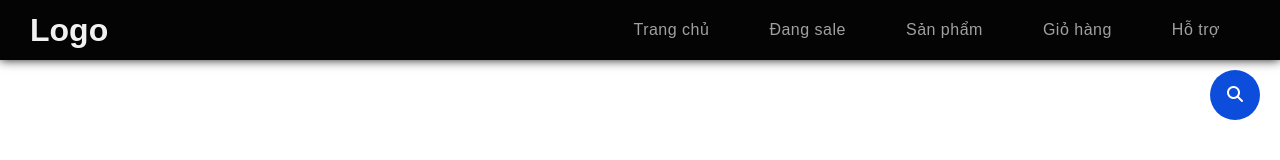
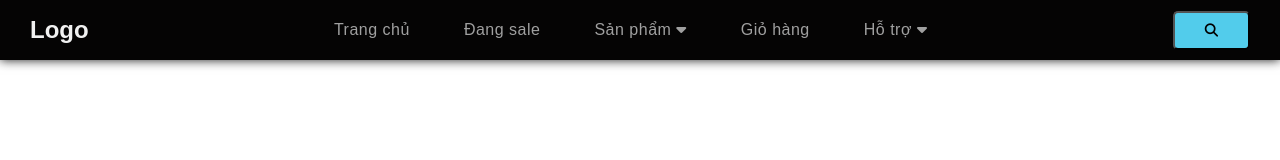
Before and after one commit to KiliousKry/Shopping-Web, a plain HTML site: page index.html in a window 1280 px wide. Drawn offline with Linux system fonts and the light colour scheme.

Commit message:
remake header

```diff
--- a/index.html
+++ b/index.html
@@ -5,36 +5,46 @@
     <meta http-equiv="X-UA-Compatible" content="IE=edge">
     <meta name="viewport" content="width=device-width, initial-scale=1.0">
     <link rel="stylesheet" href="style.css">
-    <link rel="stylesheet" href="https://cdnjs.cloudflare.com/ajax/libs/font-awesome/6.2.0/css/all.min.css">
+    <link rel="stylesheet" href="https://cdnjs.cloudflare.com/ajax/libs/font-awesome/6.2.0/css/all.min.css" type='text/css'>
     <title>Shopping</title>
 </head>
 <body>
     <div class="main">
-        <div class="main-header">
-            <div class="main-header-logo">
-                <h1><a href="#">Logo</a></h1>
-            </div>
-            <div class="navbar">
-                <ul class="navbar-items">
-                    <li><a href="" class="active">Trang chủ</a></li>
+        <header>
+            <a href="#" class="logo">Logo</a>
+            <nav class="nav" id="navactive">
+                <ul class="nav-items">
+                    <li><a href="">Trang chủ</a></li>
                     <li><a href="">Đang sale</a></li>
                     <li>
-                        <a href="">Sản phẩm</a>
-                        <ul class="subnav-items">
-                            <li><a href="">Quần áo</a></li>
-                            <li><a href="">Giày dép</a></li>
-                            <li><a href="">Đồ điện tử</a></li>
-                        </ul>
+                        <a href="">Sản phẩm <i class="fa-sharp fa-solid fa-caret-down"></i></a>
+
+                        <div class="nav-items-dropdown__menu">
+                            <ul>
+                                <li><a href="">Quần áo</a></li>
+                                <li><a href="">Mỹ phẩm</a></li>
+                                <li><a href="">Điện thoại</a></li>
+                            </ul>
+                        </div>
+
                     </li>
                     <li><a href="">Giỏ hàng</a></li>
-                    <li><a href="">Hỗ trợ</a></li>
+                    <li>
+                        <a href="">Hỗ trợ <i class="fa-sharp fa-solid fa-caret-down"></i></a>
+
+                        <div class="nav-items-dropdown__menu">
+                            <ul>
+                                <li><a href="">Test 1</a></li>
+                                <li><a href="">Test 2</a></li>
+                                <li><a href="">Test 3</a></li>
+                            </ul>
+                        </div>
+                    </li>
                 </ul>
-            </div>
-        </div>
-        <div class="timkiem">
-            <a href=""><i class="fa-solid fa-magnifying-glass"></i></a>
-        </div>
-        <!--<h1 class="title">Chào mừng bạn tới Shop online!</h1>-->
+            </nav>
+            <a href="" class="search"><button><i class="fa fa-magnifying-glass"></i></button></a>
+        </header>
     </div>
+
 </body>
 </html>
--- a/style.css
+++ b/style.css
@@ -5,105 +5,98 @@
 }
 
 
+header a {
+    text-decoration: none;
+    font-family: 'Poppins', sans-serif;
+    color: #a0a0a0;
+}
+
 /*Header*/
 
-.main-header {
-    overflow: hidden;
+header {
     display: flex;
     justify-content: space-between;
     align-items: center;
     padding: 20px 30px;
     background-color: rgb(5, 4, 4);
-    height: 60px;
+    box-shadow: 0 0 10px rgba(0, 0, 0, 0.9);
     position: fixed;
     right: 0;
     left: 0;
-    top: 0;
-    box-shadow: 0 0 10px rgba(0, 0, 0, 0.9);;
+    height: 60px;
+    width: 100%;
+    z-index: 1;
 }
 
-.main-header a {
-    font-weight: 100;
-    color: #a0a0a0;
-    font-family: 'Poppins', sans-serif;
+.logo {
+    cursor: pointer;
+    color: #f1f1f1 !important;
+    font-weight: 800 !important;
+    font-size: 24px;
 }
 
-.main-header-logo a {
-    text-decoration: none;
-    font-weight: 800 !important;
-    color: #f1f1f1 !important;
+.nav-items li{
+    position: relative;
+    display: inline-block;
+    padding: 0 25px;
 }
 
-.subnav-items {
-    display: none;
-
+.nav-items a {
+    position: relative;
+    letter-spacing: 0.5px;
+    font-size: 16px;
 }
 
-.navbar-items {
-    display: flex;
-    justify-content: center;
-    align-items: center;
+
+.nav-items a::after {
+    content: "";
+    position: absolute;
+    width: 0;
+    height: 3px;
+    background-color: #ff3c78;
+    bottom: -6px;
+    left: 0;
+    transition: all 0.7s ease;
 }
 
-.navbar-items li {
-    padding: 0 30px;
-    list-style: none;
-}
-
-.navbar-items a {
-    position: relative;
-    text-decoration: none;
-    font-size: 16px;
-    letter-spacing: 0.5px;
-}
-
-.navbar-items a::after {
-    position: absolute;
-    content: "";
-    background-color: #ff3c78;
-    height: 3px;
-    width: 0;
-    left: 0;
-    bottom: -6px;
-    transition: 0.6s ease;
-}
-
-.navbar-items a:hover {
+.nav-items a:hover {
     color: #f1f1f1;
 }
 
-.navbar-items a:hover::after{
+.nav-items a:hover::after {
     width: 100%;
 }
 
-.timkiem {
-    margin-top: 70px;
-    background-color: rgb(12, 78, 219);
-    height: 50px;
-    width: 50px;
-    display: flex;
-    justify-content: center;
-    align-items: center;
-    border-radius: 50%;
-    float: right;
-    margin-right: 20px;
+.search button {
+    padding: 10px 30px;
+    border-radius: 5px;
+    background-color: #52cceb;
+    color: black;
+    cursor: pointer;
 }
 
-.timkiem a {
-    color: #ffffff !important;
+.search button:hover {
+    background-color: rgb(67, 235, 247);
 }
 
-.timkiem:hover {
-    cursor: pointer;
-    background-color: rgba(35, 137, 221, 0.9);
+.nav-items-dropdown__menu{
+    display: none;
 }
 
-.title  {
-    margin-top: 100px;
-    color: rgb(54, 49, 49);
-    font-size: 3rem;
-    font-weight: 900;
-    font-family: 'Montserrat';
-    letter-spacing: 3px;
-    text-shadow: red -1px 0, cyan 1px 0;
+.nav ul li:hover .nav-items-dropdown__menu {
+    display: block;
+    position: absolute;
+    background-color: rgb(5, 4, 4);
+    left: 0;
+    top: 100%;
+    box-shadow: 0 0 10px rgba(0, 0, 0, 0.9);
 }
+
+.nav ul li:hover .nav-items-dropdown__menu ul {
+    display: block;
+    margin: 12px;
+}
+
+.nav ul li:hover .nav-items-dropdown__menu ul li {
+    padding: 12px;
+}
```
